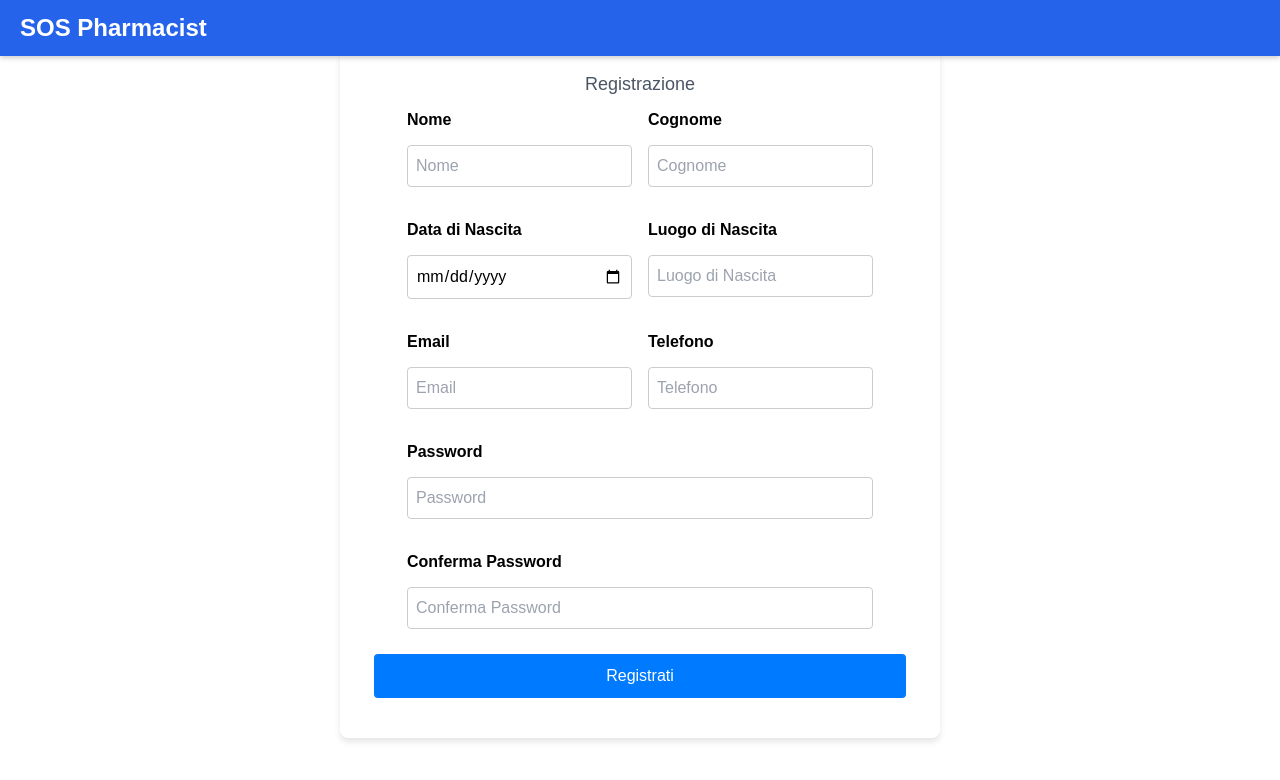
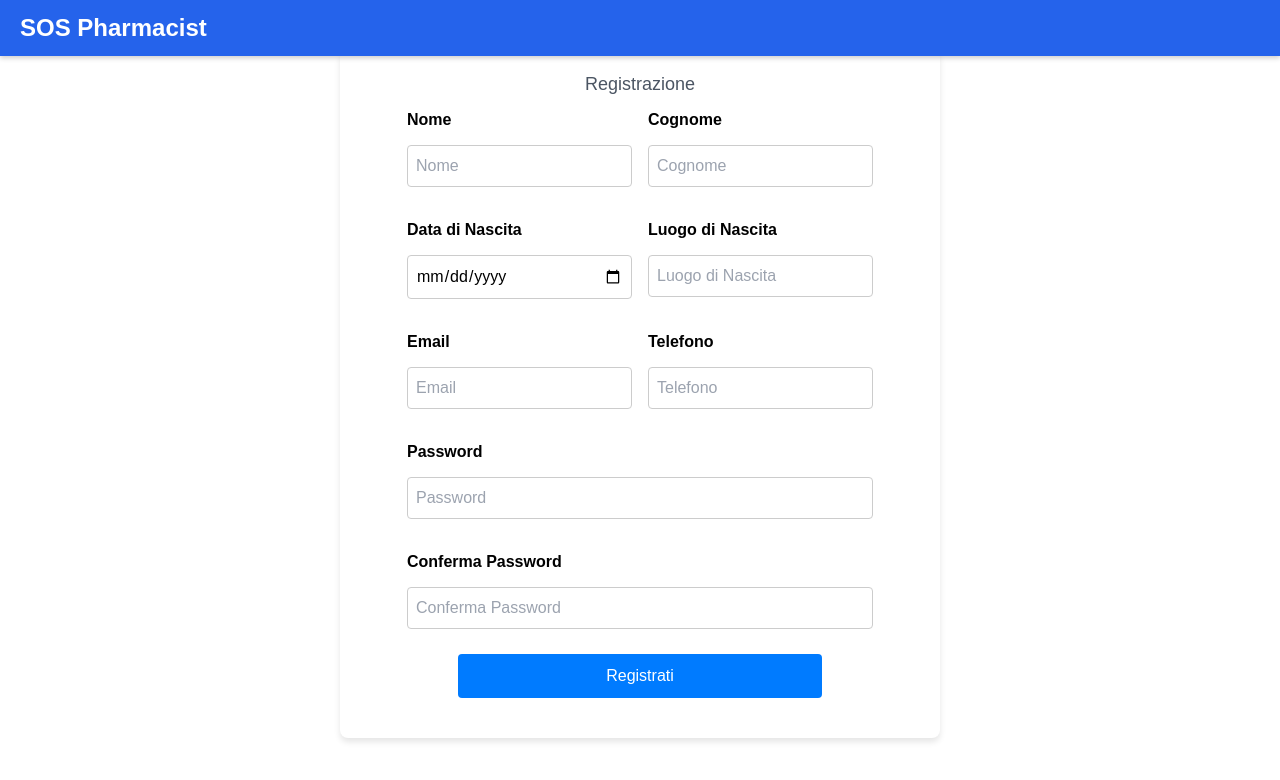
Before and after one commit to arash-96/farmacisti_finder, a React (Vite) app in the folder frontend/: page /register in a window 1280 px wide. Shown: the top 780 px of the page. Built offline with nearby package versions, Linux system fonts and the light colour scheme; the HTML template or start-up script is replaced by a standard one.

Commit message:
adjusted css

```diff
--- a/frontend/src/styles/Form.css
+++ b/frontend/src/styles/Form.css
@@ -20,7 +20,7 @@
 }
 
 .form-button {
-  width: 95%;
+  width: 65%;
   padding: 10px;
   margin: 20px 0;
   background-color: #007bff;
```
